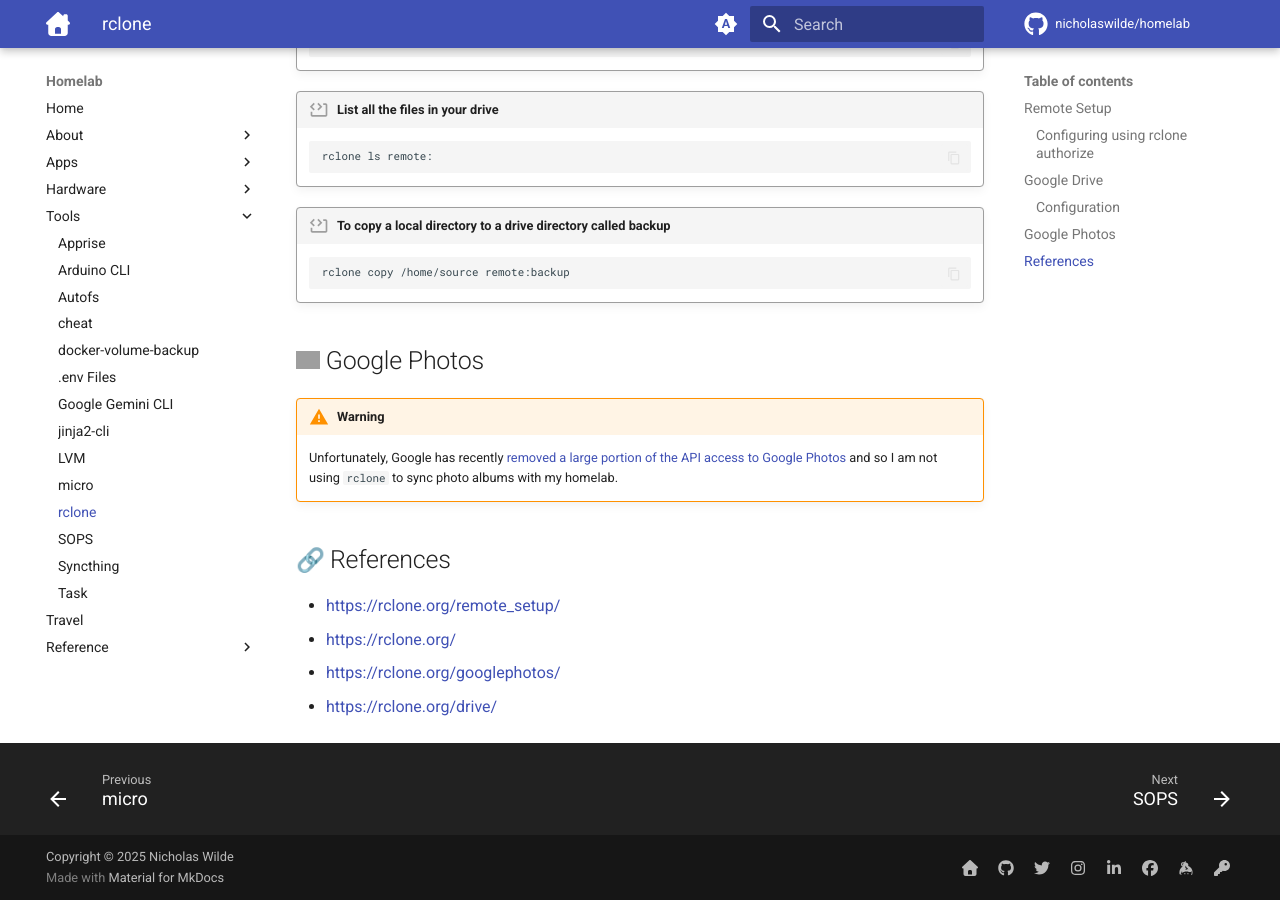
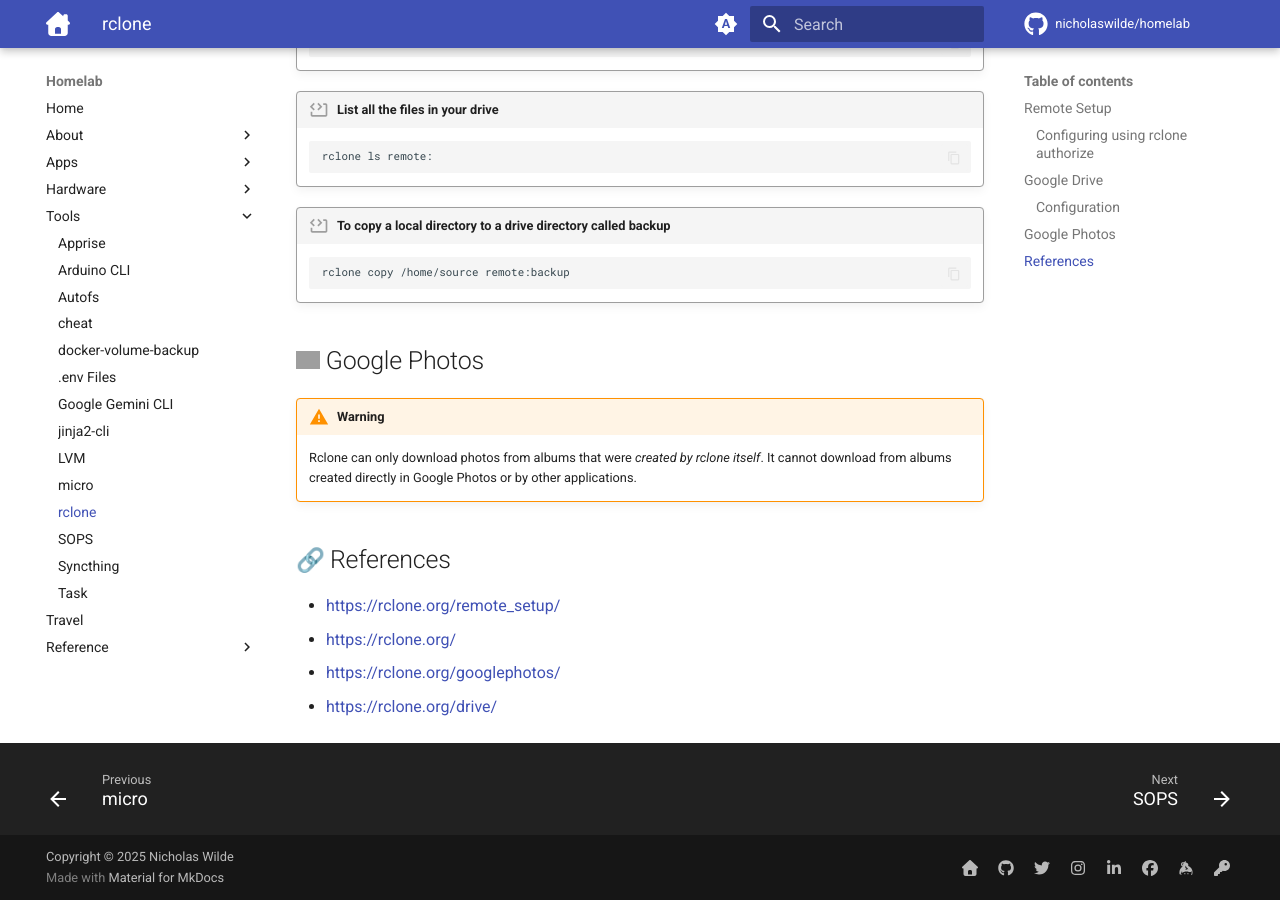
Before and after one commit to nicholaswilde/homelab, an MkDocs documentation site: the page built from docs/tools/rclone.md, in a window 1280 px wide and 900 px high, scrolled down 3367 px. Built offline with MkDocs 1.6.1 and Material for MkDocs 9.7.7, drawn with Linux system fonts in a browser that asks for light colours; emoji names are drawn with the system emoji font; comment, search, counter and statistics services are not loaded; grey boxes are pictures that could not be loaded.

Commit message:
Update rclone.md

```diff
--- a/docs/tools/rclone.md
+++ b/docs/tools/rclone.md
@@ -190,7 +190,7 @@
 
 !!! warning
 
-    Unfortunately, Google has recently [removed a large portion of the API access to Google Photos][2] and so I am not using `rclone` to sync photo albums with my homelab.
+    Rclone can only download photos from albums that were *created by rclone itself*. It cannot download from albums created directly in Google Photos or by other applications.
 
 ## :link: References
 
```
